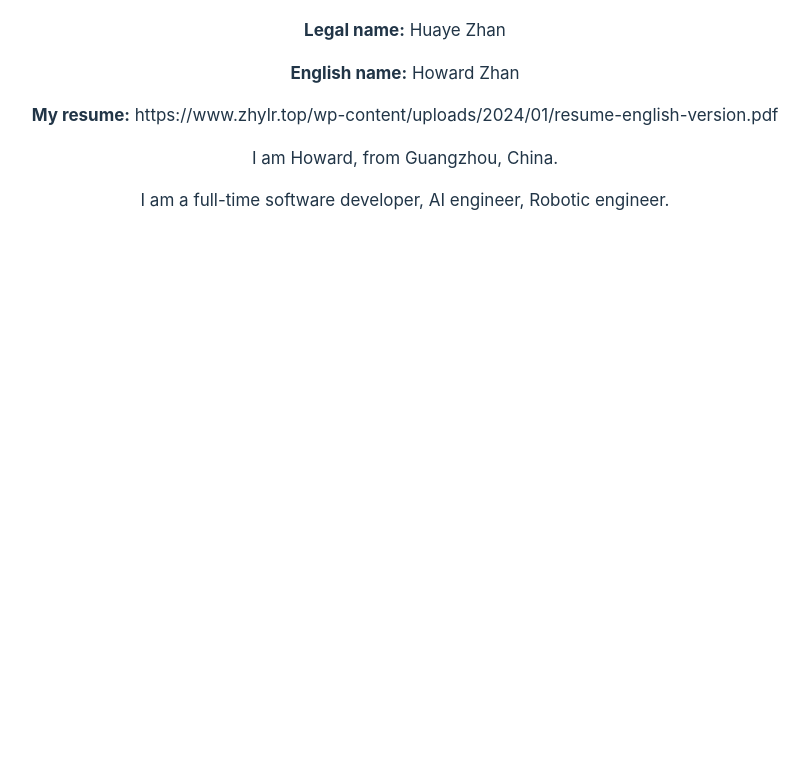
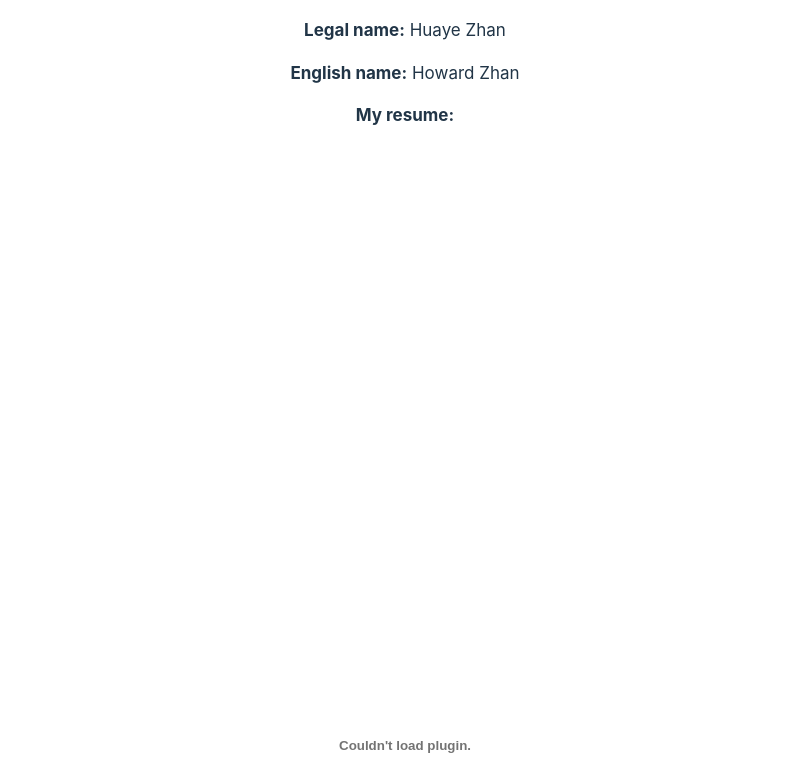
Before and after one commit to huayezhan/webapp1, a React (Vite) app: page /webapp1/about in a window 1280 px wide. Shown: the part 488-1260 px from the top of the page, without its empty margins (235-1044 px from the left). Before the commit the page ends 800 px from the top, so only its background shows below. Built offline with nearby package versions, Linux system fonts and the light colour scheme.

Commit message:
all-completed

```diff
--- a/src/about.jsx
+++ b/src/about.jsx
@@ -1,4 +1,5 @@
 import photo from './photo.jpeg'
+import pdf from "./resume.pdf"
 
 export default function About() {
     return (
@@ -6,7 +7,8 @@ export default function About() {
         <p><b>Image of me:</b> <img src={photo}  height = "200px"/></p>
         <p><b>Legal name:</b> Huaye Zhan</p>
         <p><b>English name:</b> Howard Zhan</p>
-        <p><b>My resume:</b> https://www.zhylr.top/wp-content/uploads/2024/01/resume-english-version.pdf</p>
+        <p><b>My resume:</b> </p>
+        <p><embed src={pdf} width="800px" height="1200px" /></p>
         <p>I am Howard, from Guangzhou, China.</p>
         <p>I am a full-time software developer, AI engineer, Robotic engineer.</p>
       </>
```
Also changed, not shown: 1 other file (tests, documents, lock files or other folders).
